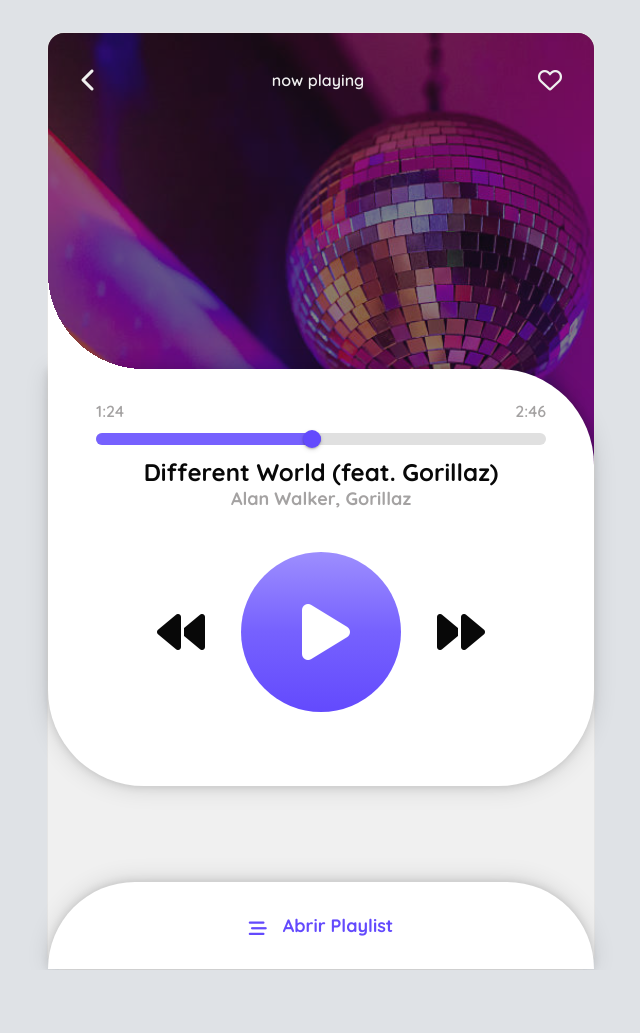
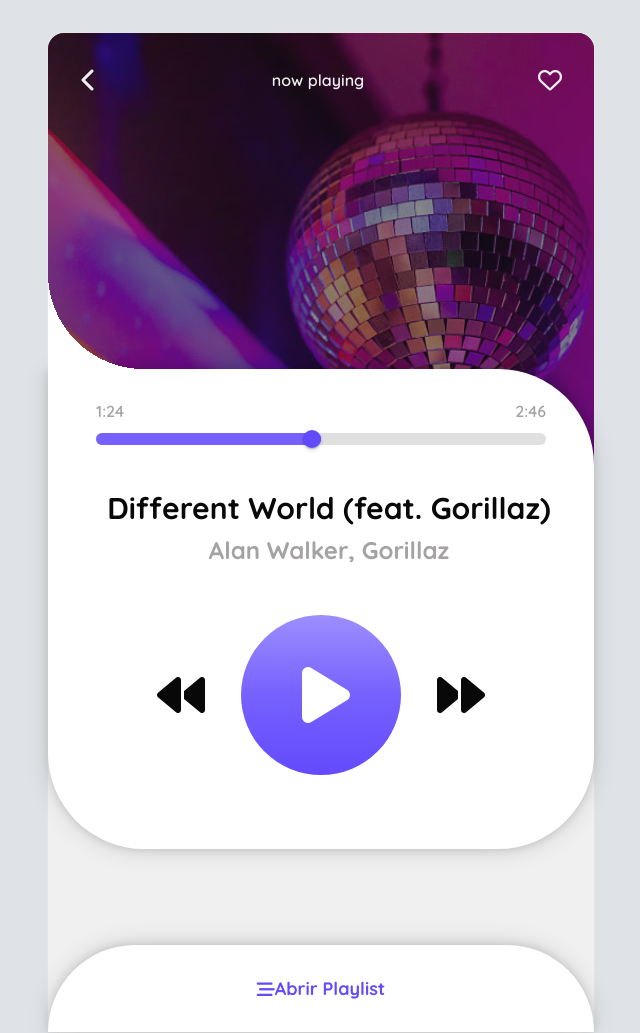
Before and after one commit to joseolinda/myPlayer, a website: page index.html in a window 1280 px wide. Shown: the whole page, without its empty margins (319-959 px from the left). Before the commit the page ends 970 px from the top, so only its background shows below. Drawn offline with nearby package versions, Linux system fonts and the light colour scheme; files that its build step writes are made by us from their sources.

Commit message:
Melhoria na interface

```diff
--- a/src/scss/player.scss
+++ b/src/scss/player.scss
@@ -170,13 +170,14 @@
 .myplayer-app #music-playing {
     text-align: center;
     position: relative;
+    margin-top: var(--gap);
 }
 
 .myplayer-app #music-playing h1,
 .myplayer-app #music-playing h2 {
-    margin: 0;
+    margin: 8px;
     padding: 0;
-    font-size: 24px;
+    font-size: 30px;
     color: #080808;
     text-overflow: ellipsis;
     white-space: nowrap;
@@ -185,7 +186,7 @@
 }
 
 .myplayer-app #music-playing h2 {
-    font-size: 18px;
+    font-size: 24px;
     color:  #a4a2a2;
 }
 
@@ -251,7 +252,7 @@
     color: #634AFD;
 }
 
-.myplayer-app #playlist-controls #show-playlist i {
+.myplayer-app #playlist-controls #show-playlist li a:not(.pause) i {
     display: inline-block;
     padding-top: 4px;
     padding-right: 16px;
```
